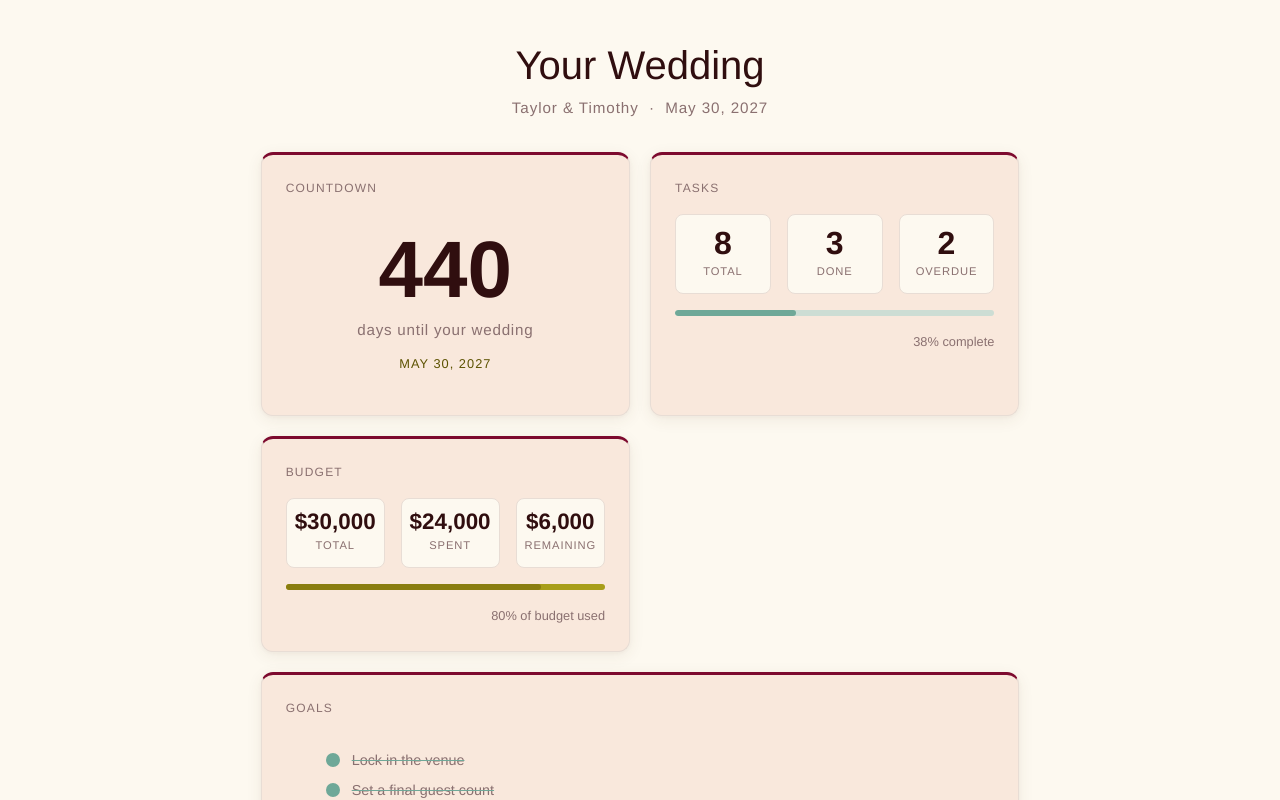
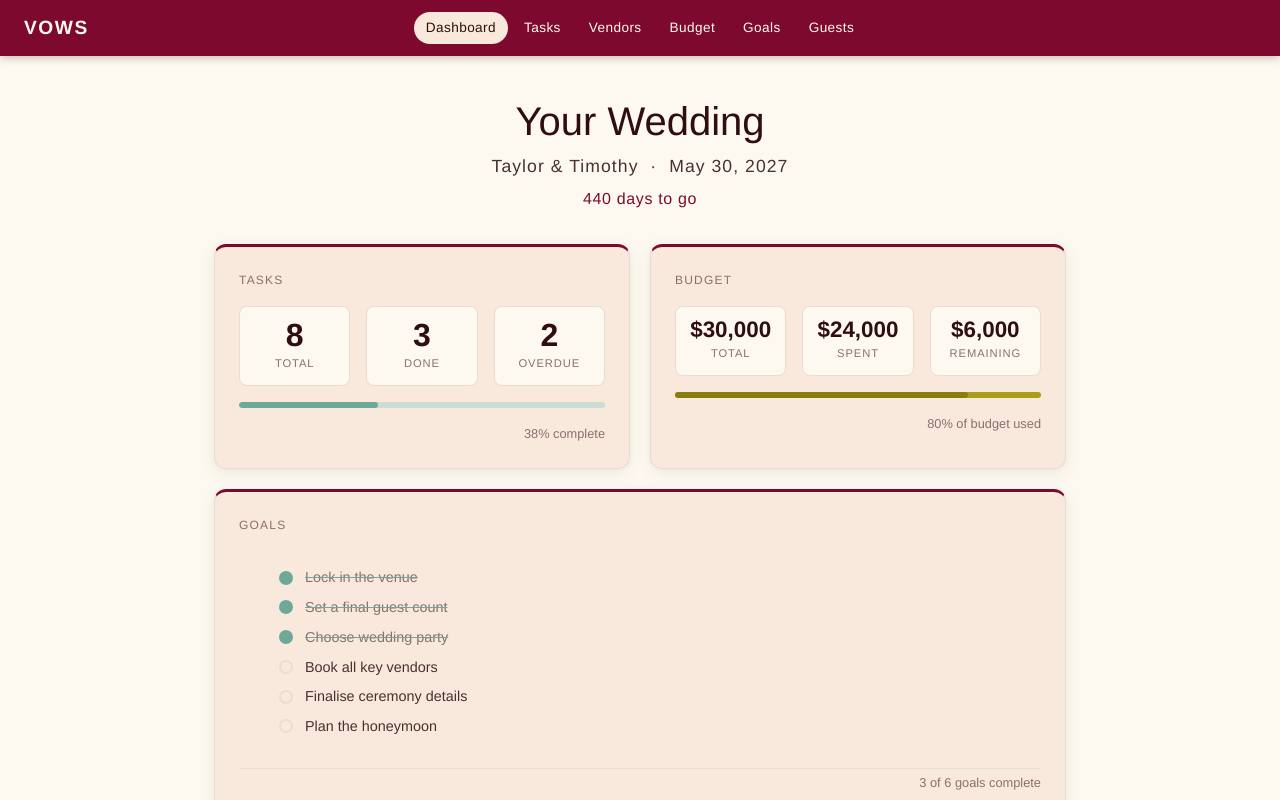
Before and after one commit to timothyryanwalker/wedding-planner, a React (Vite) app: page / in a window 1280 px wide. Shown: the top 800 px of the page. Built offline with nearby package versions, Linux system fonts and the light colour scheme.

Commit message:
Move countdown to dashboard header, remove WeddingCountdown component

```diff
--- a/src/App.jsx
+++ b/src/App.jsx
@@ -5,23 +5,29 @@
  */
 import { BrowserRouter, Routes, Route } from 'react-router-dom'
 import Dashboard from './pages/Dashboard'
+import NavBar    from './components/NavBar'
 
 /* Placeholder components for future pages */
 const Tasks   = () => <p style={{ padding: '2rem', fontFamily: 'var(--font-body)' }}>Tasks — coming soon</p>
 const Vendors = () => <p style={{ padding: '2rem', fontFamily: 'var(--font-body)' }}>Vendors — coming soon</p>
 const Budget  = () => <p style={{ padding: '2rem', fontFamily: 'var(--font-body)' }}>Budget — coming soon</p>
+const Goals   = () => <p style={{ padding: '2rem', fontFamily: 'var(--font-body)' }}>Goals — coming soon</p>
 const Guests  = () => <p style={{ padding: '2rem', fontFamily: 'var(--font-body)' }}>Guests — coming soon</p>
 
 function App() {
   return (
     <BrowserRouter>
+      <NavBar />
+      <main style={{ paddingTop: '56px' }}>
         <Routes>
           <Route path="/"        element={<Dashboard />} />
           <Route path="/tasks"   element={<Tasks />}     />
           <Route path="/vendors" element={<Vendors />}   />
           <Route path="/budget"  element={<Budget />}    />
+          <Route path="/goals"   element={<Goals />}     />
           <Route path="/guests"  element={<Guests />}    />
         </Routes>
+      </main>
     </BrowserRouter>
   )
 }
--- /dev/null
+++ b/src/components/NavBar.jsx
@@ -0,0 +1,118 @@
+/**
+ * NavBar — fixed top navigation bar, present on every page.
+ * Uses NavLink from react-router-dom to highlight the active route.
+ * Background: --rose (burgundy). Active link pill: --ivory-dark.
+ */
+import { NavLink } from 'react-router-dom'
+
+const LINKS = [
+  { to: '/',        label: 'Dashboard' },
+  { to: '/tasks',   label: 'Tasks'     },
+  { to: '/vendors', label: 'Vendors'   },
+  { to: '/budget',  label: 'Budget'    },
+  { to: '/goals',   label: 'Goals'     },
+  { to: '/guests',  label: 'Guests'    },
+]
+
+function NavBar() {
+  return (
+    <>
+      <style>{`
+        .navbar {
+          position: fixed;
+          top: 0;
+          left: 0;
+          right: 0;
+          z-index: 100;
+          display: grid;
+          grid-template-columns: 1fr auto 1fr;
+          align-items: center;
+          padding: 0 1.5rem;
+          height: 56px;
+          background: var(--rose);
+          box-shadow: 0 2px 8px rgba(48, 14, 15, 0.25);
+        }
+
+        .navbar__wordmark {
+          font-family: var(--font-heading);
+          font-size: 1.2rem;
+          font-weight: 600;
+          color: var(--ivory);
+          letter-spacing: 0.08em;
+          text-transform: uppercase;
+          user-select: none;
+        }
+
+        .navbar__links {
+          grid-column: 2;
+          display: flex;
+          align-items: center;
+          gap: 0.25rem;
+          list-style: none;
+          margin: 0;
+          padding: 0;
+        }
+
+        .nav-link {
+          display: inline-block;
+          padding: 0.35rem 0.75rem;
+          border-radius: 999px;
+          font-family: var(--font-body);
+          font-size: 0.85rem;
+          font-weight: 400;
+          color: var(--ivory);
+          text-decoration: none;
+          letter-spacing: 0.03em;
+          transition: background 0.15s ease, color 0.15s ease;
+        }
+
+        .nav-link:hover {
+          background: rgba(253, 249, 240, 0.15);
+          text-decoration: none;
+        }
+
+        .nav-link--active {
+          background: var(--ivory-dark);
+          color: var(--rose-dark);
+          font-weight: 500;
+        }
+
+        .nav-link--active:hover {
+          background: var(--ivory-dark);
+        }
+
+        @media (max-width: 600px) {
+          .navbar__wordmark {
+            font-size: 1rem;
+          }
+
+          .nav-link {
+            font-size: 0.75rem;
+            padding: 0.3rem 0.5rem;
+          }
+        }
+      `}</style>
+
+      <nav className="navbar" aria-label="Main navigation">
+        <span className="navbar__wordmark">Vows</span>
+        <ul className="navbar__links">
+          {LINKS.map(({ to, label }) => (
+            <li key={to}>
+              <NavLink
+                to={to}
+                end={to === '/'}
+                className={({ isActive }) =>
+                  isActive ? 'nav-link nav-link--active' : 'nav-link'
+                }
+              >
+                {label}
+              </NavLink>
+            </li>
+          ))}
+        </ul>
+      </nav>
+    </>
+  )
+}
+
+export default NavBar
--- a/src/components/WeddingCountdown.jsx
+++ /dev/null
@@ -1,85 +0,0 @@
-/**
- * WeddingCountdown — hero Dashboard widget.
- * Displays the number of days remaining until the wedding date.
- * Accepts a `weddingDate` prop (string, "YYYY-MM-DD").
- * Shows a congratulations message if the date has passed.
- */
-import DashboardCard from './DashboardCard'
-
-function WeddingCountdown({ weddingDate = '2027-05-30' }) {
-  const today = new Date()
-  today.setHours(0, 0, 0, 0)
-
-  const target = new Date(weddingDate)
-  target.setHours(0, 0, 0, 0)
-
-  const msPerDay = 1000 * 60 * 60 * 24
-  const daysLeft = Math.round((target - today) / msPerDay)
-
-  const isPast = daysLeft < 0
-
-  return (
-    <>
-      <style>{`
-        .countdown {
-          text-align: center;
-          padding: 1rem 0;
-        }
-
-        .countdown__number {
-          font-family: var(--font-heading);
-          font-size: 5rem;
-          font-weight: 600;
-          color: var(--rose-dark);
-          line-height: 1;
-          margin-bottom: 0.5rem;
-        }
-
-        .countdown__label {
-          font-family: var(--font-body);
-          font-size: 0.95rem;
-          font-weight: 300;
-          color: var(--text-muted);
-          letter-spacing: 0.05em;
-        }
-
-        .countdown__date {
-          font-family: var(--font-body);
-          font-size: 0.8rem;
-          color: var(--gold-dark);
-          margin-top: 0.75rem;
-          letter-spacing: 0.08em;
-          text-transform: uppercase;
-        }
-
-        .countdown__congrats {
-          font-family: var(--font-heading);
-          font-size: 1.5rem;
-          color: var(--rose-dark);
-        }
-      `}</style>
-
-      <DashboardCard title="Countdown">
-        <div className="countdown">
-          {isPast ? (
-            <p className="countdown__congrats">Congratulations, you're married!</p>
-          ) : (
-            <>
-              <div className="countdown__number">{daysLeft}</div>
-              <div className="countdown__label">days until your wedding</div>
-              <div className="countdown__date">
-                {target.toLocaleDateString('en-US', {
-                  month: 'long',
-                  day: 'numeric',
-                  year: 'numeric',
-                })}
-              </div>
-            </>
-          )}
-        </div>
-      </DashboardCard>
-    </>
-  )
-}
-
-export default WeddingCountdown
--- a/src/pages/Dashboard.jsx
+++ b/src/pages/Dashboard.jsx
@@ -3,12 +3,17 @@
  * Assembles all four widgets: WeddingCountdown, TaskSummary, BudgetSnapshot, GoalProgress.
  * Uses a 2-column CSS grid; countdown and goals span full width, tasks and budget sit side-by-side.
  */
-import WeddingCountdown from '../components/WeddingCountdown'
 import TaskSummary      from '../components/TaskSummary'
 import BudgetSnapshot   from '../components/BudgetSnapshot'
 import GoalProgress     from '../components/GoalProgress'
 
 function Dashboard() {
+  const today = new Date()
+  today.setHours(0, 0, 0, 0)
+  const target = new Date('2027-05-30')
+  target.setHours(0, 0, 0, 0)
+  const daysLeft = Math.round((target - today) / (1000 * 60 * 60 * 24))
+
   return (
     <>
       <style>{`
@@ -33,10 +38,19 @@ function Dashboard() {
 
         .dashboard__subtitle {
           font-family: var(--font-body);
-          font-size: 0.95rem;
+          font-size: 1.1rem;
           font-weight: 300;
-          color: var(--text-muted);
+          color: var(--text);
           letter-spacing: 0.06em;
+        }
+
+        .dashboard__days {
+          font-family: var(--font-body);
+          font-size: 1rem;
+          font-weight: 400;
+          color: var(--rose);
+          margin-top: 0.4rem;
+          letter-spacing: 0.04em;
         }
 
         .dashboard__grid {
@@ -45,8 +59,7 @@ function Dashboard() {
           gap: 1.25rem;
         }
 
-        .dashboard__grid > *:first-child,
-        .dashboard__grid > *:last-child {
+        .dashboard__full {
           grid-column: 1 / -1;
         }
 
@@ -55,8 +68,7 @@ function Dashboard() {
             grid-template-columns: 1fr;
           }
 
-          .dashboard__grid > *:first-child,
-          .dashboard__grid > *:last-child {
+          .dashboard__full {
             grid-column: unset;
           }
         }
@@ -66,13 +78,13 @@ function Dashboard() {
         <header className="dashboard__header">
           <h1 className="dashboard__title">Your Wedding</h1>
           <p className="dashboard__subtitle">Taylor &amp; Timothy &nbsp;·&nbsp; May 30, 2027</p>
+          <p className="dashboard__days">{daysLeft} days to go</p>
         </header>
 
         <div className="dashboard__grid">
-          <WeddingCountdown />
           <TaskSummary />
           <BudgetSnapshot />
-          <GoalProgress />
+          <div className="dashboard__full"><GoalProgress /></div>
         </div>
       </div>
     </>
```
Lines whose indentation alone changed are shown as unchanged.
